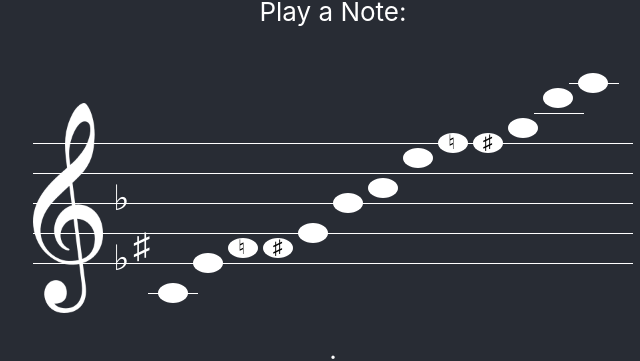
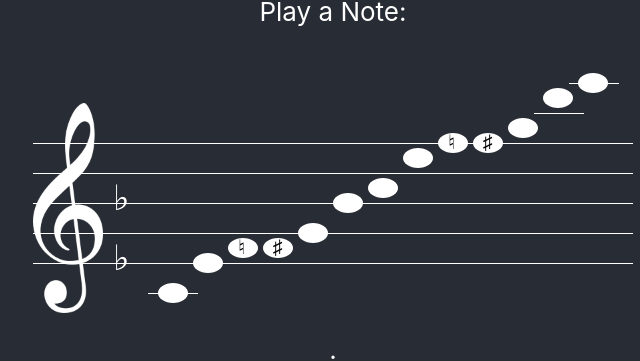
Before and after one commit to OU-HCI-18/aural-skills, a React (Create React App) app: page /aural-skills/settings in a window 1280 px wide. Shown: the part 317-678 px from the top of the page, without its empty margins (307-947 px from the left). Built offline with nearby package versions, Linux system fonts and the light colour scheme.

Commit message:
fixed key signature issues

```diff
--- a/src/staff.js
+++ b/src/staff.js
@@ -8,22 +8,33 @@ const note_map = {
     'C6':14
 };
 
-const major = ['C4','D4','E4','F4','G4','A4','B4','C5','D5','E5','F5','G5','A5','B5','C6'];
-const major_sfn = [0,0,0,0,0,0,0,0,0,0,0,0,0,0,0,0]
-
-const minor = ['C4','D4','Eb4','F4','G4','Ab4','Bb4','B4','C5','D5','Eb5','F5','G5','Ab5','Bb5','B5','C6'];
-const minor_sfn = [0,  0,    0,   0,   0, 0,'\u266D','\u266E',0,  0,    0,   0,   0,0,'\u266D','\u266E',0];
-
-const blues = ['C4','Eb4','F4','F#4','G4','Bb4','C5','Eb5','F5','F#5','G5','Bb5','C6'];
-const blues_sfn = [0,0,'\u266E','\u266F',0,   0,   0,0,'\u266E','\u266F',0,    0,   0];
-
-const pentatonic = ['C4','D4','E4','G4','A4','C5','D5','E5','G5','A5','C6'];
-const pentatonic_sfn = [0,0,0,0,0,0,0,0,0,0]
-
-const chromatic = ['C4','C#4','D4','Eb4','E4','F4','F#4','G4','Ab4','A4','Bb4','B4',
-'C5', 'C#5', 'D5', 'Eb5', 'E5', 'F5', 'F#5', 'G5', 'Ab5', 'A5', 'Bb5', 'B5','C6']
-const chromatic_sfn = ['\u266E','\u266F',0,'\u266D','\u266E','\u266E','\u266F',0,'\u266D','\u266E','\u266D','\u266E',
-'\u266E','\u266F',0,'\u266D','\u266E','\u266E','\u266F',0,'\u266D','\u266E','\u266D','\u266E',0]
+const major = {
+    scale : ['C4','D4','E4','F4','G4','A4','B4','C5','D5','E5','F5','G5','A5','B5','C6'],
+    sfn :   [0,0,0,0,0,0,0,0,0,0,0,0,0,0,0,0],
+    staff : [0,0,0,0,0,0,0,0,0,0,0,0,0,0,0,0]
+}
+const minor = {
+    scale : ['C4','D4','Eb4','F4','G4','Ab4','Bb4','B4','C5','D5','Eb5','F5','G5','Ab5','Bb5','B5','C6'],
+    sfn : [0,   0,    0,   0,   0,0,'\u266D','\u266E',0,   0,   0,   0,   0,0,'\u266D','\u266E',0],
+    staff : [   0,   0,    0,   0,   0,  'b',   'b',   0,  0,   0,  'b',   0,   0,    0,    0,   0,   0]
+}
+const blues = {
+    scale : ['C4','Eb4','F4','F#4','G4','Bb4','C5','Eb5','F5','F#5','G5','Bb5','C6'],
+    sfn : [0,0,'\u266E','\u266F',0,0,0,0,'\u266E','\u266F',0,0,0],
+    staff : [0,     'b',   0,    0,   0,  'b',   0,    0,   0,    0,   0,    0,   0]
+}
+const pentatonic = {
+    scale : ['C4','D4','E4','G4','A4','C5','D5','E5','G5','A5','C6'],
+    sfn :   [0,0,0,0,0,0,0,0,0,0],
+    staff : [0,0,0,0,0,0,0,0,0,0,0,0,0,0,0]
+}
+const chromatic = {
+    scale : ['C4','C#4','D4','Eb4','E4','F4','F#4','G4','Ab4','A4','Bb4','B4',
+'C5', 'C#5', 'D5', 'Eb5', 'E5', 'F5', 'F#5', 'G5', 'Ab5', 'A5', 'Bb5', 'B5','C6'],
+    sfn : ['\u266E','\u266F',0,'\u266D','\u266E','\u266E','\u266F',0,'\u266D','\u266E','\u266D','\u266E',
+'\u266E','\u266F',0,'\u266D','\u266E','\u266E','\u266F',0,'\u266D','\u266E','\u266D','\u266E',0],
+    staff : [0,0,0,0,0,0,0,0,0,0,0,0,0,0,0]
+}
 
 function Note(props) {
     return (
@@ -127,9 +138,10 @@ function Lines(props) {
         y = false;
         var prev = false;
         start = props.height - props.gap/2
-        for (var j in props.scale) {
+        for (var j in props.staff) {
+            console.log(j)
+            if (props.staff[j]) {
                 i = note_map[props.scale[j]]; // index from the note map
-            if (i > 8) {break}; // only draw values in one octave
                 y = (i % 2 === 1)
                 x = (prev) ? 20 : 0;
                 if (props.scale[j][1] === '#') {
@@ -146,10 +158,13 @@ function Lines(props) {
                     prev = !prev;
                     continue;
                 }
-            // natural = U+266E
+            }
+            else {
+                prev = false;
+            }
         }
 
-    }, [props.scale, props.fill, props.gap, props.height, props.width, props.notes, props.sfn]); // only do this once
+    }, [props.scale, props.fill, props.gap, props.height, props.width, props.notes, props.sfn, props.staff]); // only do this once
 
     return (
     <div>
@@ -161,7 +176,7 @@ function Lines(props) {
 
 function Staff(props) {
     // immutable
-    const [scale] = useState(() => {
+    const [mode] = useState(() => {
         switch(props.mode) {
             default :
             case "major" :
@@ -176,34 +191,20 @@ function Staff(props) {
                 return chromatic;
         }
     });
-    const [sfn] = useState(() => {
-        switch(props.mode) {
-            default :
-            case "major" :
-                return major_sfn;
-            case "minor" :
-                return minor_sfn;
-            case "blues" :
-                return blues_sfn;
-            case "pentatonic" :
-                return pentatonic_sfn;
-            case "chromatic" :
-                return chromatic_sfn;
-        }
-    })
-    const [notes] = useState((props.range === 1)
-            ? scale.slice(0, Math.ceil(scale.length / 2))
-            : scale
-    );
     const [note, setNote] = useState('.');
 
     return (
     <div>
         <div className="staff" height={200}>
-            <Lines height={235} gap={30} fill={1} scale={scale} notes={notes} sfn={sfn}
+            <Lines height={235} gap={30} fill={1}
+                scale={mode.scale} sfn={mode.sfn} staff={mode.staff}
+                notes={(props.range === 1)
+                    ? mode.scale.slice(0, Math.ceil(mode.length / 2))
+                    : mode.scale
+                }
                 width={
-                (props.range === 2) ? (
-                    (props.mode === "chromatic") ? 1100
+                (props.range === 2)
+                    ? ((props.mode === "chromatic") ? 1100
                         : (props.mode === "minor") ? 730
                             : (props.mode === "major") ? 700 : 600)
                     : ((props.mode === "chromatic") ? 70
@@ -211,7 +212,12 @@ function Staff(props) {
                             : (props.mode === "major") ? 600 : 500)
                 }
             />
-            <Notes sfn={sfn} notes={notes} onNoteClick={props.onNoteClick} setNote={setNote}/>
+            <Notes onNoteClick={props.onNoteClick} setNote={setNote} sfn={mode.sfn}
+                notes={(props.range === 1)
+                    ? mode.scale.slice(0, Math.ceil(mode.length / 2))
+                    : mode.scale
+                }
+            />
             {/* canvas == lines */}
         </div>
         {note}
```
Lines whose indentation alone changed are shown as unchanged.
